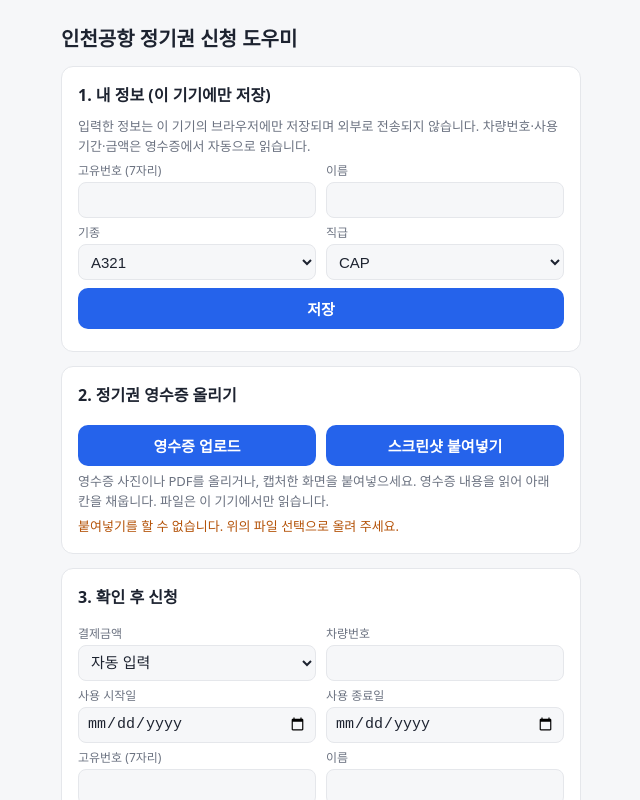
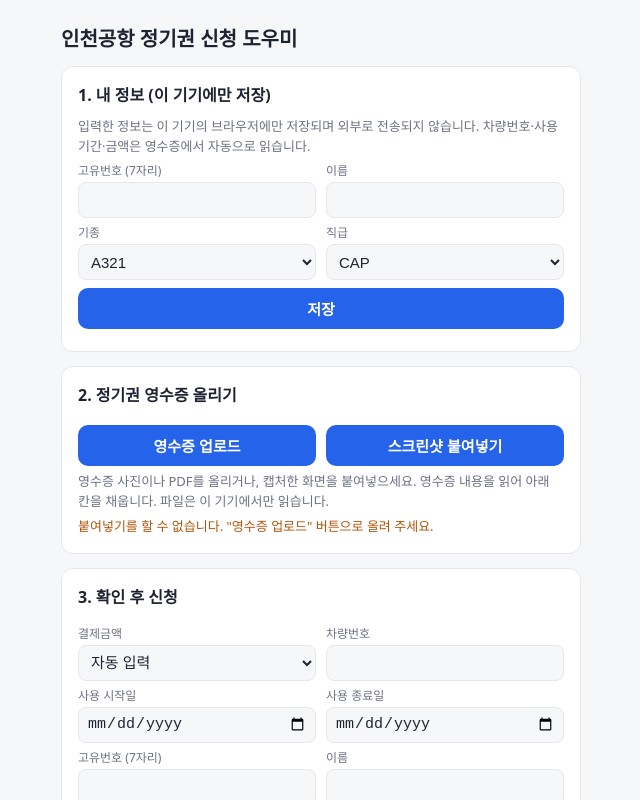
Before and after one commit to iloveskies-web/google_parking_pay, a plain HTML site: page index.html in a window 1280 px wide. Both pictures are taken after a click on the button "스크린샷 붙여넣기". Shown: the top 800 px of the page, without its empty margins (319-959 px from the left). Drawn offline with Linux system fonts and the light colour scheme.

Commit message:
Align paste error message with the upload button label
Co-Authored-By: Claude Haiku 5.5 <noreply@anthropic.com>

```diff
--- a/index.html
+++ b/index.html
@@ -284,7 +284,7 @@ input[type=date]{min-width:0;max-width:100%;display:block;-webkit-appearance:non
       $('parseMsg').textContent = '클립보드에 사진이 없습니다. 화면을 캡처한 뒤 다시 눌러 주세요.';
     } catch (err) {
       $('parseMsg').className = 'note warn';
-      $('parseMsg').textContent = '붙여넣기를 할 수 없습니다. 위의 파일 선택으로 올려 주세요.';
+      $('parseMsg').textContent = '붙여넣기를 할 수 없습니다. "영수증 업로드" 버튼으로 올려 주세요.';
     }
   });
 
```
